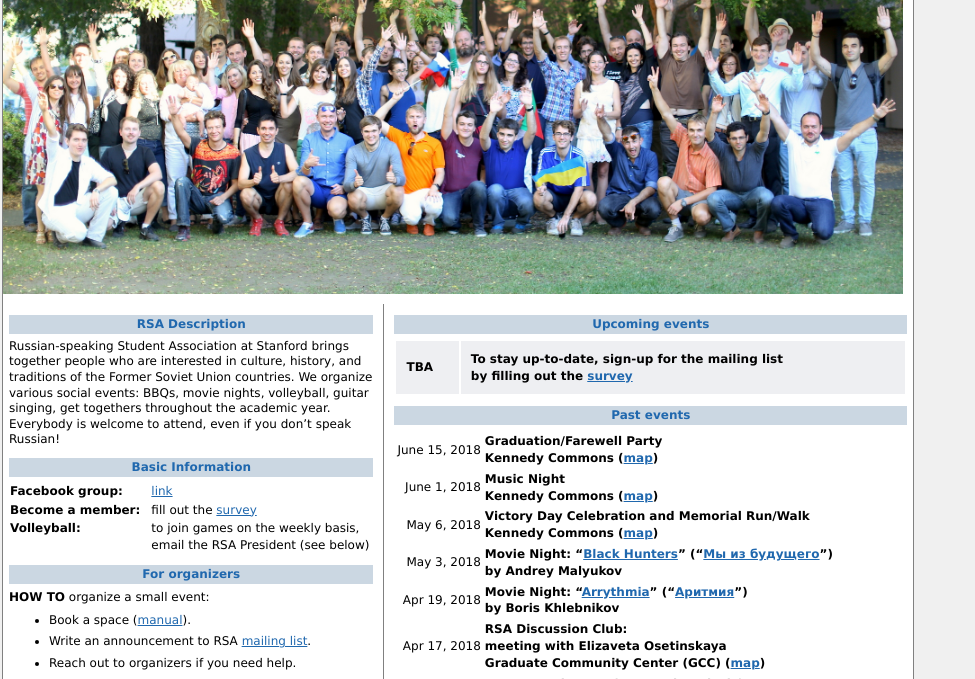
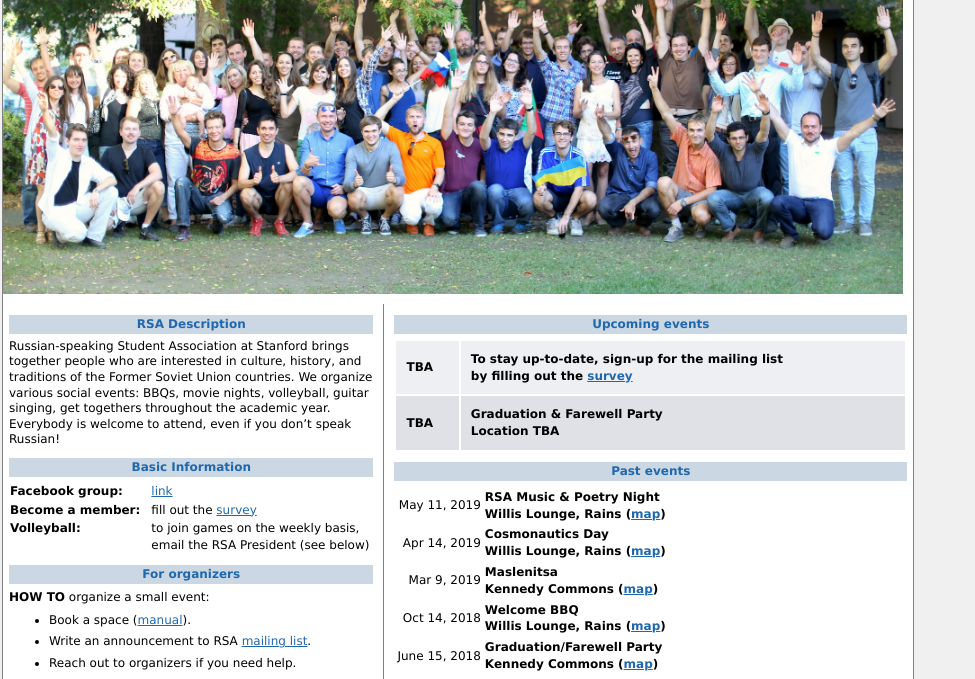
Before and after one commit to valerini/RSA, a plain HTML site: page index.html in a window 1280 px wide. Shown: the part 84-763 px from the top of the page, without its empty margins (0-975 px from the left). Drawn offline with Linux system fonts and the light colour scheme.

Commit message:
2019 updates

```diff
--- a/index.html
+++ b/index.html
@@ -140,12 +140,62 @@
                             <!-- Location: Graduate Community Center (GCC) (<a href="https://goo.gl/maps/UcCLmgsfA2A2" target="_blank">map</a>) -->
                             <!-- Location: GSB PhD Lounge (<a href="https://goo.gl/maps/hJYz1vJZkbs" target="_blank">map</a>) -->
                             <!-- Location: Willis Lounge, Rains (<a hre="https://goo.gl/maps/gCwD5TFTi9D2" target="_blank">map</a> -->
+                            <tr>
+                                <td>
+                                    TBA
+                                </td>
+                                <td>
+                                    Graduation & Farewell Party
+                                    <br/>
+                                    Location TBA
+                                </td>
+                            </tr>
                         </table>
                     </div>
 
                     <h3>Past events</h3>
                     <div>
                         <table class="links">
+                            <tr>
+                                <td>
+                                    May 11, 2019
+                                </td>
+                                <td>
+                                    RSA Music & Poetry Night
+                                    <br/>
+                                    Willis Lounge, Rains (<a hre="https://goo.gl/maps/gCwD5TFTi9D2" target="_blank">map</a>)
+                                </td>
+                            </tr>
+                            <tr>
+                                <td>
+                                    Apr 14, 2019
+                                </td>
+                                <td>
+                                    Cosmonautics Day
+                                    <br/>
+                                    Willis Lounge, Rains (<a hre="https://goo.gl/maps/gCwD5TFTi9D2" target="_blank">map</a>)
+                                </td>
+                            </tr>
+                            <tr>
+                                <td>
+                                    Mar 9, 2019
+                                </td>
+                                <td>
+                                    Maslenitsa
+                                    <br/>
+                                    Kennedy Commons (<a href="https://goo.gl/maps/2kQ4awZMwQ42" target="_blank">map</a>)
+                                </td>
+                            </tr>
+                            <tr>
+                                <td>
+                                    Oct 14, 2018
+                                </td>
+                                <td>
+                                    Welcome BBQ
+                                    <br/>
+                                    Willis Lounge, Rains (<a hre="https://goo.gl/maps/gCwD5TFTi9D2" target="_blank">map</a>)
+                                </td>
+                            </tr>
                             <tr>
                                 <td>
                                     June 15, 2018
```
Also changed, not shown: 1 other file.
